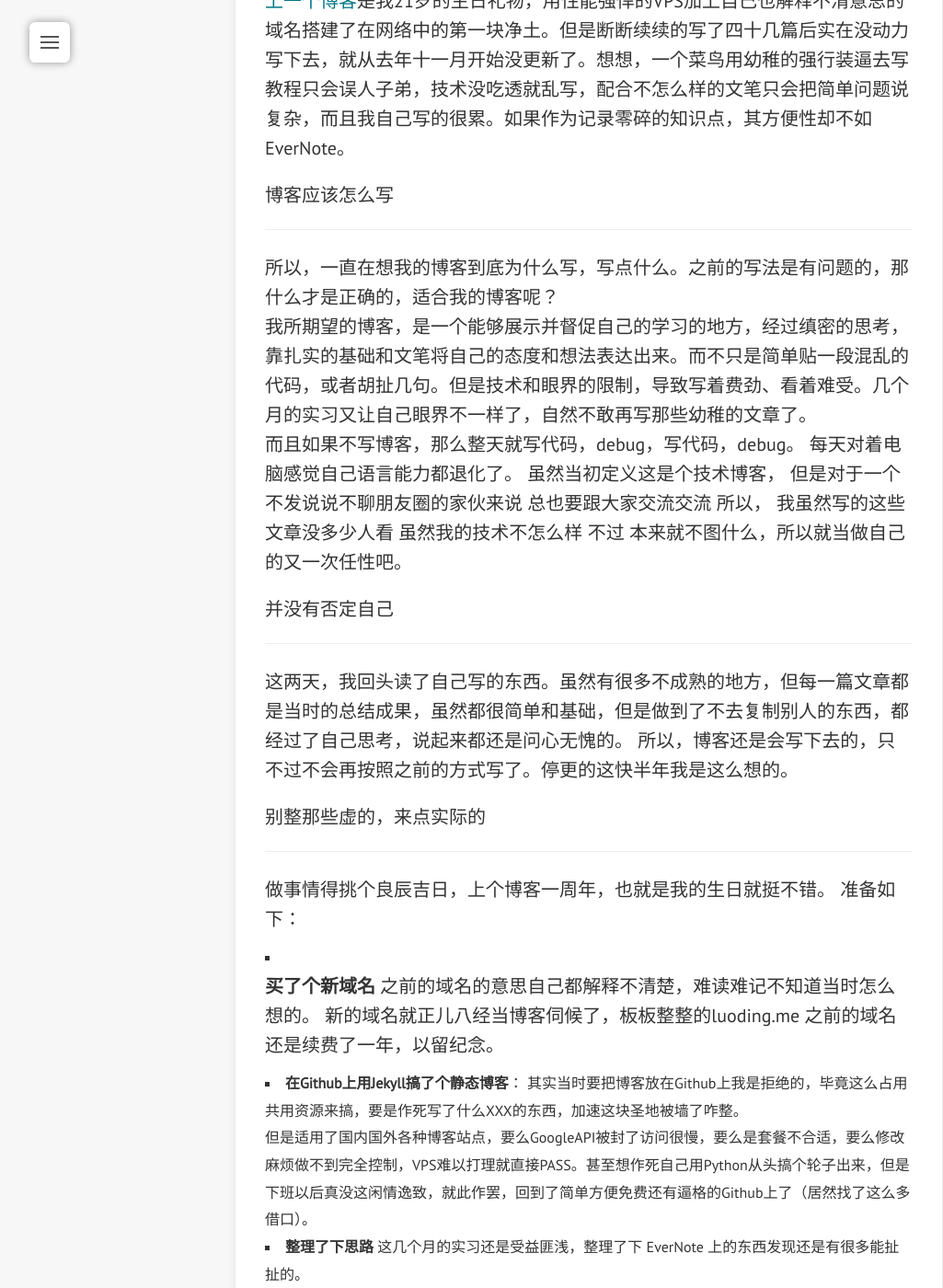
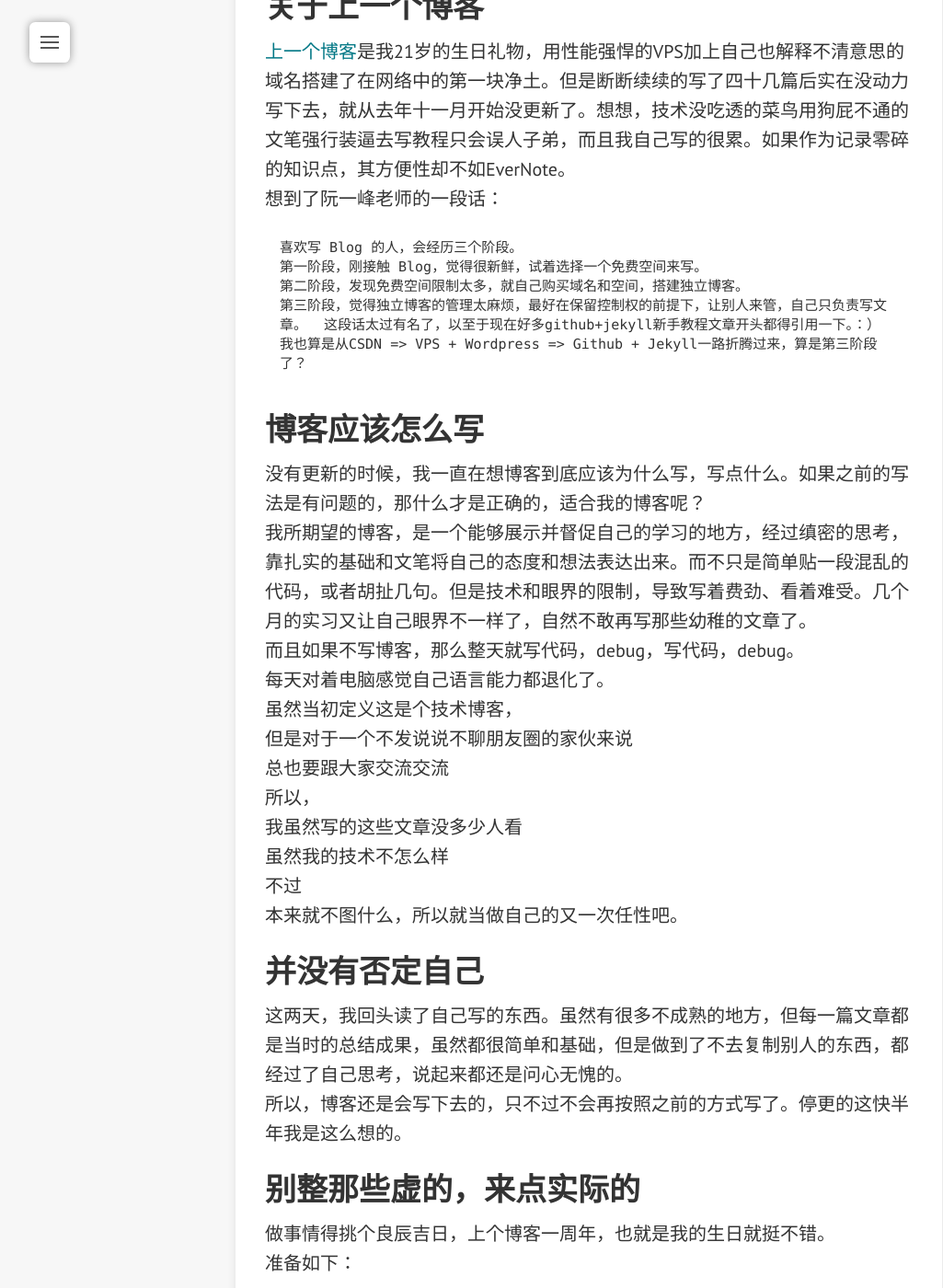
Before and after one commit to luodin007/luodin007.github.io, a Jekyll site: the page built from _posts/2015-04-25-HelloWorldAgain.md, in a window 1280 px wide and 1400 px high, scrolled down 873 px. Shown: the whole window at 92% size, without its empty margins (0-1025 px from the left). Built offline with Jekyll 4.4.1, drawn with Linux system fonts in a browser that asks for light colours; comment, search, counter and statistics services are not loaded; some of the changed text lies outside the part shown.

Commit message:
修改格式

```diff
--- a/_posts/2015-04-25-HelloWorldAgain.md
+++ b/_posts/2015-04-25-HelloWorldAgain.md
@@ -5,18 +5,25 @@ date:   2015-04-25 22:16:55
 categories: 杂项
 comments: true
 ---
-新博客瞎扯两句
+#Hello World, Again
+之前博客一周年的一点回顾。
 ![enter image description here](http://7xiprm.com1.z0.glb.clouddn.com/nwber_one_year.png)
 
+**关于上一个博客**
+-------------------------------
+ [上一个博客](http://www.nwber.com/)是我21岁的生日礼物，用性能强悍的VPS加上自己也解释不清意思的域名搭建了在网络中的第一块净土。但是断断续续的写了四十几篇后实在没动力写下去，就从去年十一月开始没更新了。想想，技术没吃透的菜鸟用狗屁不通的文笔强行装逼去写教程只会误人子弟，而且我自己写的很累。如果作为记录零碎的知识点，其方便性却不如EverNote。
+ 想到了阮一峰老师的一段话：
 
-### 关于上一个博客
--------------------------------
+	喜欢写 Blog 的人，会经历三个阶段。
+	第一阶段，刚接触 Blog，觉得很新鲜，试着选择一个免费空间来写。
+	第二阶段，发现免费空间限制太多，就自己购买域名和空间，搭建独立博客。
+	第三阶段，觉得独立博客的管理太麻烦，最好在保留控制权的前提下，让别人来管，自己只负责写文章。
+ 这段话太过有名了，以至于现在好多github+jekyll新手教程文章开头都得引用一下。：）
+ 我也算是从CSDN => VPS + Wordpress => Github + Jekyll一路折腾过来，算是第三阶段了？
 
- [上一个博客](http://www.nwber.com/)是我21岁的生日礼物，用性能强悍的VPS加上自己也解释不清意思的域名搭建了在网络中的第一块净土。但是断断续续的写了四十几篇后实在没动力写下去，就从去年十一月开始没更新了。想想，一个菜鸟用幼稚的强行装逼去写教程只会误人子弟，技术没吃透就乱写，配合不怎么样的文笔只会把简单问题说复杂，而且我自己写的很累。如果作为记录零碎的知识点，其方便性却不如EverNote。
-
-### 博客应该怎么写
+**博客应该怎么写**
 ----------------------------
-所以，一直在想我的博客到底为什么写，写点什么。之前的写法是有问题的，那什么才是正确的，适合我的博客呢？
+没有更新的时候，我一直在想博客到底应该为什么写，写点什么。如果之前的写法是有问题的，那什么才是正确的，适合我的博客呢？
 我所期望的博客，是一个能够展示并督促自己的学习的地方，经过缜密的思考，靠扎实的基础和文笔将自己的态度和想法表达出来。而不只是简单贴一段混乱的代码，或者胡扯几句。但是技术和眼界的限制，导致写着费劲、看着难受。几个月的实习又让自己眼界不一样了，自然不敢再写那些幼稚的文章了。
 而且如果不写博客，那么整天就写代码，debug，写代码，debug。
 每天对着电脑感觉自己语言能力都退化了。
@@ -29,12 +36,12 @@ comments: true
 不过
 本来就不图什么，所以就当做自己的又一次任性吧。
 
-###并没有否定自己
+**并没有否定自己**
 ----------------------------
 这两天，我回头读了自己写的东西。虽然有很多不成熟的地方，但每一篇文章都是当时的总结成果，虽然都很简单和基础，但是做到了不去复制别人的东西，都经过了自己思考，说起来都还是问心无愧的。
 所以，博客还是会写下去的，只不过不会再按照之前的方式写了。停更的这快半年我是这么想的。
 
-###别整那些虚的，来点实际的
+**别整那些虚的，来点实际的**
 -----------------------------
 做事情得挑个良辰吉日，上个博客一周年，也就是我的生日就挺不错。
 准备如下：
@@ -43,14 +50,18 @@ comments: true
 	新的域名就正儿八经当博客伺候了，板板整整的luoding.me
 	之前的域名还是续费了一年，以留纪念。
 
--  **在Github上用Jekyll搞了个静态博客**：
+-  **在Github上做静态博客**
 	其实当时要把博客放在Github上我是拒绝的，毕竟这么占用共用资源来搞，要是作死写了什么XXX的东西，加速这块圣地被墙了咋整。
-	但是适用了国内国外各种博客站点，要么GoogleAPI被封了访问很慢，要么是套餐不合适，要么修改麻烦做不到完全控制，VPS难以打理就直接PASS。甚至想作死自己用Python从头搞个轮子出来，但是下班以后真没这闲情逸致，就此作罢，回到了简单方便免费还有逼格的Github上了（居然找了这么多借口）。
+	但是试用了国内国外各种博客站点，要么GoogleAPI被封了访问很慢，要么是套餐不合适，要么修改麻烦做不到完全控制，VPS难以打理就直接PASS。甚至想作死自己用Python从头搞个轮子出来，但是下班以后真没这闲情逸致，就此作罢，回到了简单方便免费还有逼格的Github上了（居然找了这么多借口）。
+- **使用Jekyll生成博客**
+	这几天抽空看了下Jekyll，octopress，hexo等等静态博客生成器，发现都大同小异。所以就用了Github官方支持的Jekyll，懒得折腾了，下一个模板改改就这样。
 - **整理了下思路**
 	这几个月的实习还是受益匪浅，整理了下 EverNote 上的东西发现还是有很多能扯扯的。
 
-###整就牛
+**整就牛!**
 --------------------------------
 改了一个看着不错的模板，看看Jekyll build出来的博客页面，我心满意足，
 虽然文笔很烂，语句多不通顺，思路乱跳。
 但是这是一个新的开始了，但愿这次能够走得更远，离菊苣们差距减小一些。
+就这样吧。
+return 0;
```
